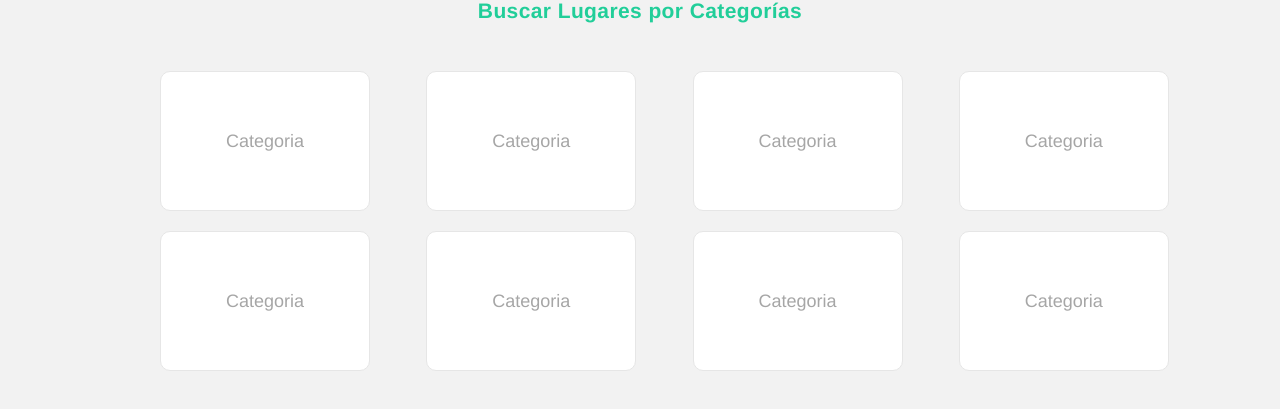
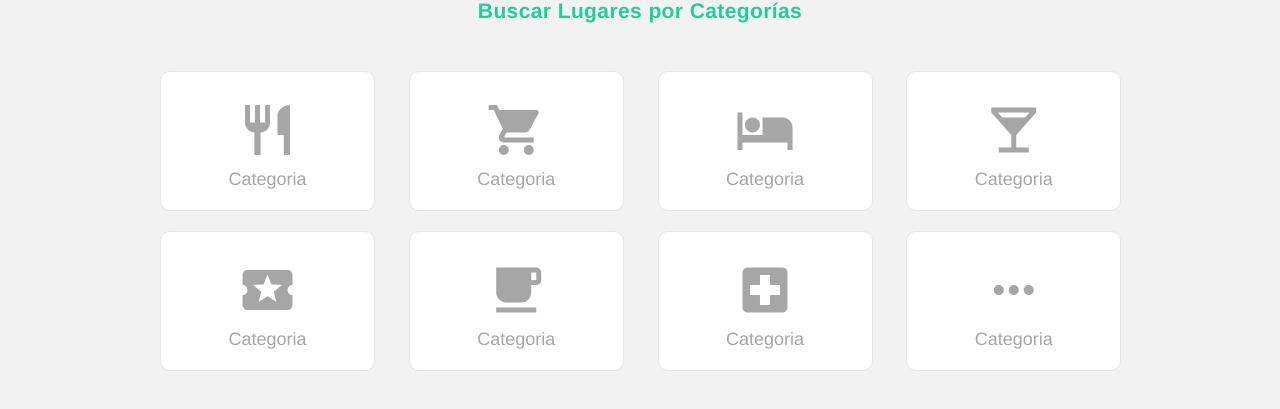
Before and after one commit to CarvajalDev/Angular-6-sitios, an Angular app: page / in a window 1280 px wide. Shown: the part 511-920 px from the top of the page. Built offline with nearby package versions, Linux system fonts and the light colour scheme; no server answers; a web font is replaced by a local one.

Commit message:
categories ultima fase

```diff
--- a/src/app/categories/categories.component.html
+++ b/src/app/categories/categories.component.html
@@ -11,30 +11,30 @@
 
     <div class="row espacioAbajo space">
       <div class="col-md-3">
-        <button type="button" class="btn">Categoria</button>
+        <button type="button" class="btn"><i class="material-icons md-60">restaurant</i><br/>Categoria</button>
       </div>
       <div class="col-md-3">
-        <button type="button" class="btn">Categoria</button>
+        <button type="button" class="btn"><i class="material-icons md-60">shopping_cart</i><br/>Categoria</button>
       </div>
       <div class="col-md-3">
-        <button type="button" class="btn">Categoria</button>
+        <button type="button" class="btn"><i class="material-icons md-60">hotel</i><br/>Categoria</button>
       </div>
       <div class="col-md-3">
-        <button type="button" class="btn">Categoria</button>
+        <button type="button" class="btn"><i class="material-icons md-60">local_bar</i><br/>Categoria</button>
       </div>
     </div>
     <div class="row space">
       <div class="col-md-3">
-        <button type="button" class="btn">Categoria</button>
+        <button type="button" class="btn"><i class="material-icons md-60">local_activity</i><br/>Categoria</button>
       </div>
       <div class="col-md-3">
-        <button type="button" class="btn">Categoria</button>
+        <button type="button" class="btn"><i class="material-icons md-60">local_cafe</i><br/>Categoria</button>
       </div>
       <div class="col-md-3">
-        <button type="button" class="btn">Categoria</button>
+        <button type="button" class="btn"><i class="material-icons md-60">local_hospital</i><br/>Categoria</button>
       </div>
       <div class="col-md-3">
-        <button type="button" class="btn">Categoria</button>
+        <button type="button" class="btn"><i class="material-icons md-60">more_horiz</i><br/>Categoria</button>
       </div>
     </div>
 
--- a/src/app/categories/categories.component.ts
+++ b/src/app/categories/categories.component.ts
@@ -1,5 +1,6 @@
 import { Component, OnInit } from '@angular/core';
 import { DataService } from '../services/data.service';
+
 
 @Component({
   selector: 'app-categories',
--- a/src/styles.scss
+++ b/src/styles.scss
@@ -526,7 +526,7 @@ figure.effect-bubba:hover p {
 
 .lugar-item:hover {
 
-  border: 2px solid #21ce99 !important;
+  border: 1px solid #21ce99 !important;
   -webkit-box-shadow: 0px 5px 20px 0px rgba(191, 191, 191, 1);
   -moz-box-shadow: 0px 5px 20px 0px rgba(191, 191, 191, 1);
   box-shadow: 0px 5px 20px 0px rgba(191, 191, 191, 1);
@@ -747,7 +747,7 @@ footer p a span {
   color: #a6a6a6;
   background-color: #fff;
   height: 140px;
-  width: 210px;
+  width: 215px;
   margin-bottom: 0;
   font-size: 18px;
   font-weight: 400;
@@ -765,6 +765,10 @@ footer p a span {
   background-image: none;
   border: 1px solid #e6e6e6;
   border-radius: 10px;
+}
+
+.btn i{
+  padding-top: 10px;
 }
 
 .btn-xl {
@@ -830,4 +834,26 @@ h2 {
 
 .space {
   padding-left: 75px;
+  padding-right: 70px;
 }
+
+/* Iconos Material Design */
+.material-icons.md-18 {
+  font-size: 18px;
+}
+
+.material-icons.md-24 {
+  font-size: 24px;
+}
+
+.material-icons.md-36 {
+  font-size: 36px;
+}
+
+.material-icons.md-48 {
+  font-size: 48px;
+}
+
+.material-icons.md-60 {
+  font-size: 60px;
+}
```
Also changed, not shown: datos.json (+41 -18 lines).
